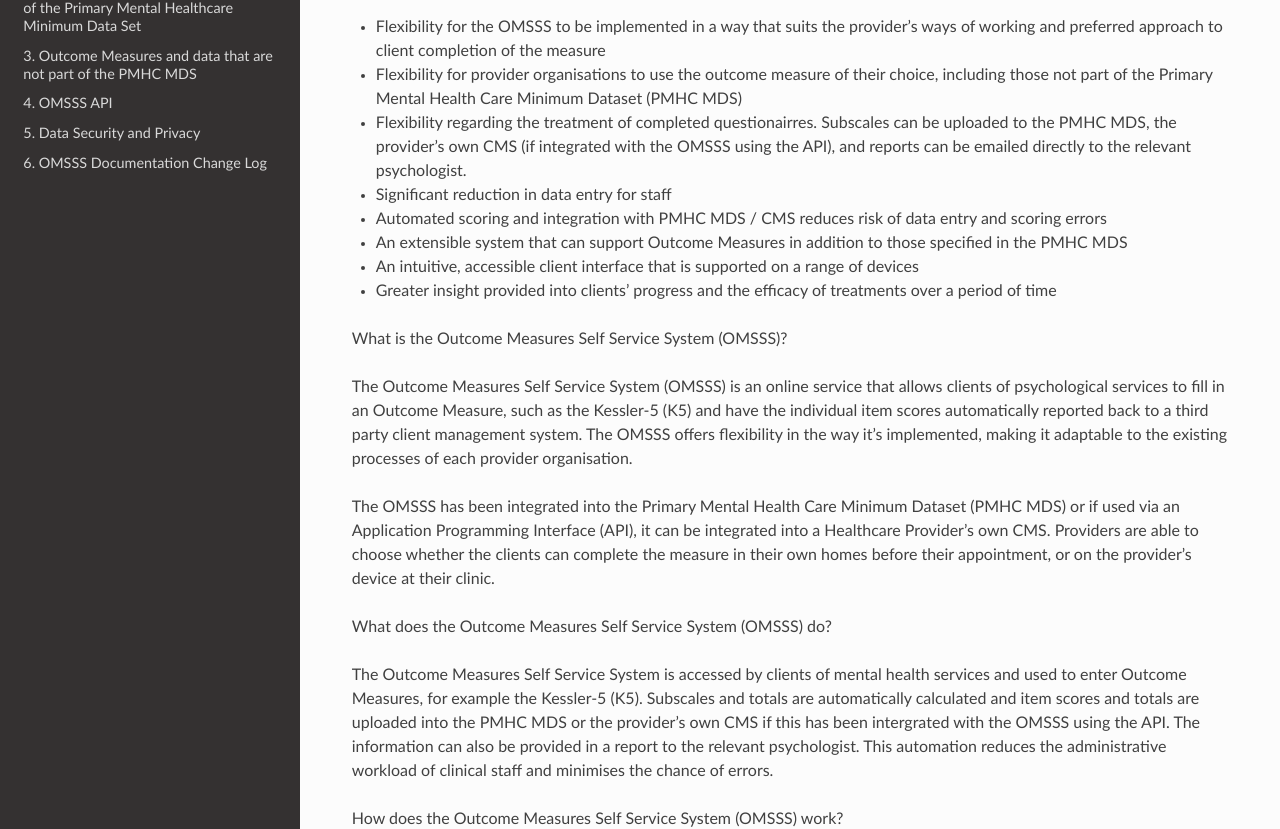
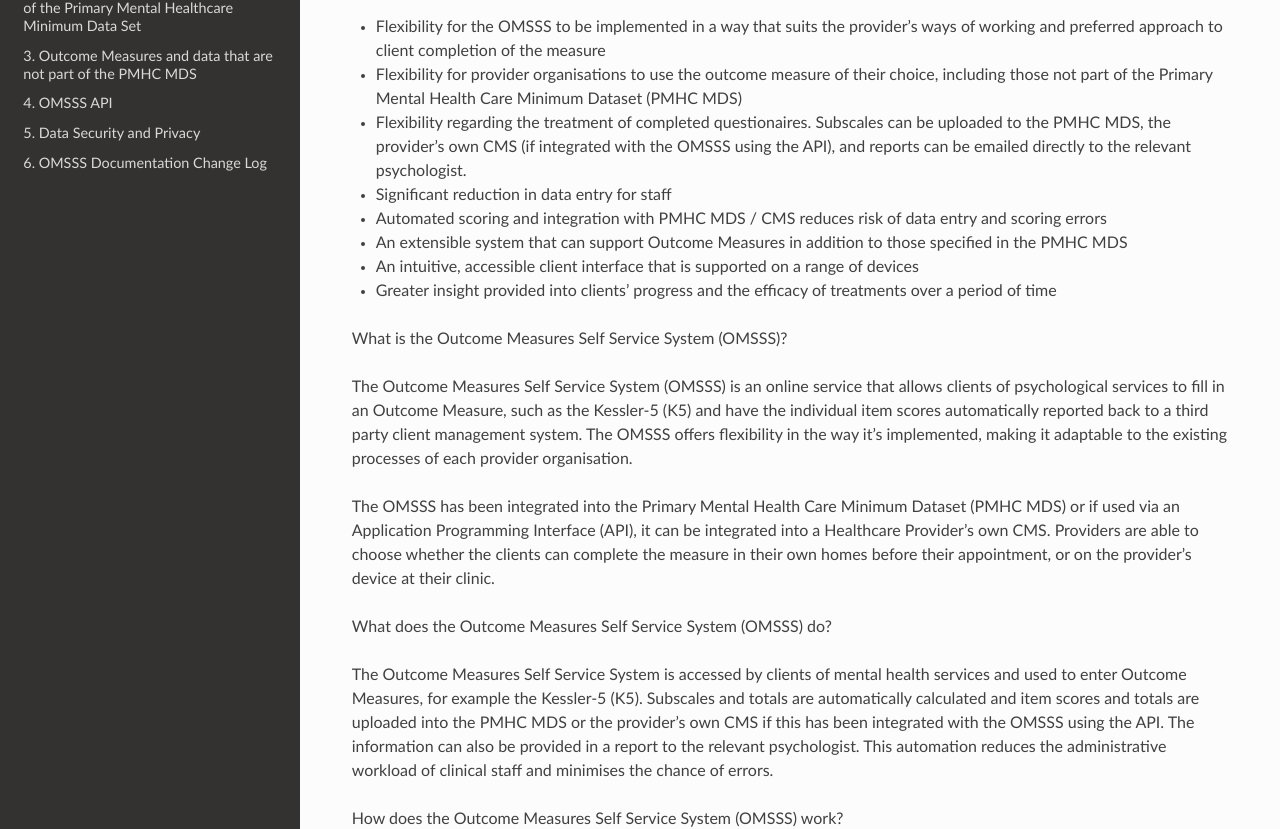
Before and after one commit to logicly-au/docs.omsss.online, a Sphinx documentation site: the page built from doc/overview.rst, in a window 1280 px wide and 1400 px high. Shown: the part 193-1022 px from the top of the window. Built offline with Sphinx 7.4.7 and the Read the Docs theme 2.0.0, drawn with Linux system fonts in a browser that asks for light colours; the version number could not be read and is left out.

Commit message:
Spelling fixes

```diff
--- a/doc/overview.rst
+++ b/doc/overview.rst
@@ -9,7 +9,7 @@ Features and benefits
    to client completion of the measure
 *  Flexibility for provider organisations to use the outcome measure of their choice, including those not
    part of the Primary Mental Health Care Minimum Dataset (PMHC MDS)
-*  Flexibility regarding the treatment of completed questionairres.  Subscales can be uploaded to the PMHC MDS,
+*  Flexibility regarding the treatment of completed questionaires.  Subscales can be uploaded to the PMHC MDS,
    the provider's own CMS (if integrated with the OMSSS using the API), and reports can be emailed directly
    to the relevant psychologist.
 *  Significant reduction in data entry for staff
@@ -38,7 +38,7 @@ What does the Outcome Measures Self Service System (OMSSS) do?
 The Outcome Measures Self Service System is accessed by clients of mental health
 services and used to enter Outcome Measures, for example the Kessler-5 (K5).
 Subscales and totals are automatically calculated and item scores and totals are uploaded
-into the PMHC MDS or the provider's own CMS if this has been intergrated with the OMSSS
+into the PMHC MDS or the provider's own CMS if this has been integrated with the OMSSS
 using the API.  The information can also be provided in a report to the relevant psychologist.
 This automation reduces the administrative workload of clinical staff and minimises the chance of
 errors.
```
